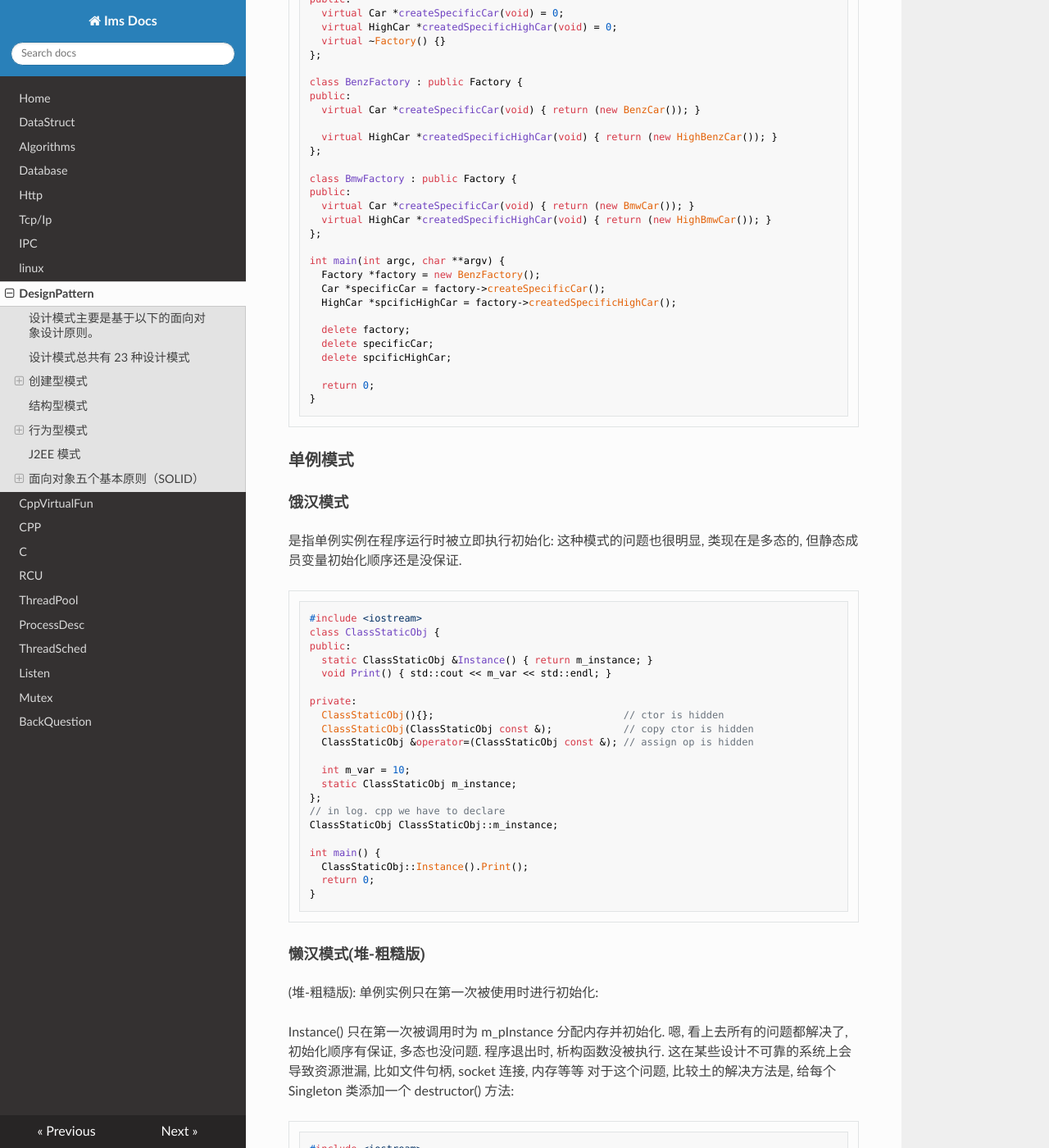
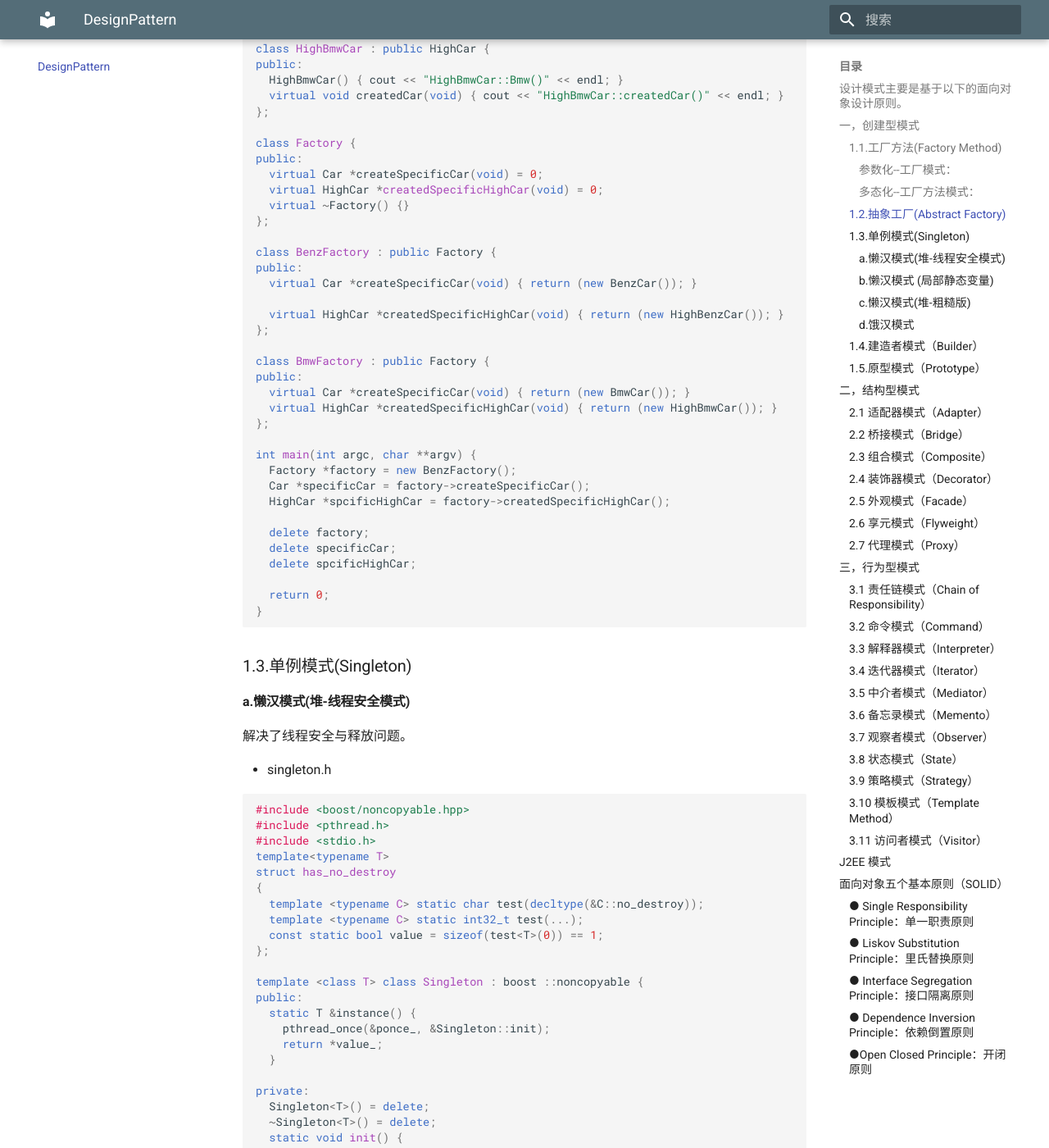
Before and after one commit to ims0/mkdocs, an MkDocs documentation site: the page built from docs/designPattern.md, in a window 1280 px wide and 1400 px high, scrolled down 4783 px. Shown: the whole window at 82% size. Built offline with MkDocs 1.6.1 and Material for MkDocs 9.7.7, drawn with Linux system fonts in a browser that asks for light colours; nearby versions of some CDN libraries; some of the changed text lies outside the part shown.

Commit message:
改mkdocs风格，补充设计模式

````diff
--- a/docs/designPattern.md
+++ b/docs/designPattern.md
@@ -1,49 +1,45 @@
 # patteern
 
+[c语言中文网设计模式](http://c.biancheng.net/design_pattern/)
+
 ![avator](design_pic/design.png)
+
 
 ## 设计模式主要是基于以下的面向对象设计原则。
 
 + 对接口编程而不是对实现编程。
 + 优先使用对象组合而不是继承。
 
-## 设计模式总共有 23 种设计模式
 这些模式可以分为三大类：
 
 + 创建型模式（Creational Patterns）
 + 结构型模式（Structural Patterns）
 + 行为型模式（Behavioral Patterns）
 
-[23种设计模式总结](https://www.cnblogs.com/tongkey/p/7170826.html)
-## 创建型模式
+## 一，创建型模式
 
 这些设计模式提供了一种在创建对象的同时隐藏创建逻辑的方式，而不是使用 new 运算符直接实例化对象。这使得程序在判断针对某个给定实例需要创建哪些对象时更加灵活。
 
-+ 工厂模式（Factory Pattern）
-+ 抽象工厂模式（Abstract Factory Pattern）
++ 工厂方法（Factory Method）
++ 抽象工厂模式（Abstract Factory）
 + 单例模式（Singleton Pattern）
 + 建造者模式（Builder Pattern）
 + 原型模式（Prototype Pattern）
 
-### 工厂模式
+### 1.1.工厂方法(Factory Method)
 
-工厂模式一般分为三种：简单工厂模式、工厂方法模式、抽象工厂模式。
+工厂模式一般分为三种：简单工厂模式、工厂方法模式。
 
-1. 简单工厂模式：
-
-*意图*：定义一个创建对象的接口，让其子类自己决定实例化哪一个工厂类，工厂模式使其创建过程延迟到子类进行。
-
-*主要解决*：主要解决接口选择的问题。
-
-*何时使用*：我们明确地计划不同条件下创建不同实例时。
-
-*如何解决*：让其子类实现工厂接口，返回的也是一个抽象的产品。
-
-*关键代码*：创建过程在其子类执行。
+#### 参数化--工厂模式：
+**意图** ：定义一个创建对象的接口，让其子类自己决定实例化哪一个工厂类，工厂模式使其创建过程延迟到子类进行。
+**主要解决** ：主要解决接口选择的问题。
+**何时使用** ：我们明确地计划不同条件下创建不同实例时。
+**如何解决** ：让其子类实现工厂接口，返回的也是一个抽象的产品。
+**关键代码** ：创建过程在其子类执行。
 
 工厂类根据参数不同 创建有公共父类的不同对象，返回父类的指针。例子中是创建不同品牌的车。
 
-```
+```cpp
 #include <iostream>
 using namespace std;
 
@@ -96,16 +92,14 @@ int main(int argc, char *argv[]) {
   delete carB;
   return 0;
 }
-
-
 ```
-### 工厂方法模式：
+####  多态化--工厂方法模式：
 
 简述：工厂类改为抽象类，由子类负责创建。
 
 工厂方法模式：不再只由一个工厂类决定那一个产品类应当被实例化,这个决定权被交给子类去做。当有新的产品（新型汽车）产生时，只要按照抽象产品角色、抽象工厂角色提供的方法来生成即可（新车型可以用一个新类继承创建产品即可），那么就可以被客户使用，而不必去修改任何已有的代 码。可以看出工厂角色的结构也是符合开闭原则。
 
-```
+```cpp
 #include <iostream>
 using namespace std;
 
@@ -158,15 +152,13 @@ int main(int argc, char **argv) {
 }
 ```
 
-### 抽象工厂：
+### 1.2.抽象工厂(Abstract Factory)
 
 在上面的工厂方法模式基础上，有需要生产高配版的奔驰和宝马，那工厂方法模式就有点鞭长莫及了，这就又有抽象工厂模式
 
 简述：指定品牌后可以创建多个类型的对象。
 
-```
-
-
+```cpp
 #include <iostream>
 using namespace std;
 
@@ -242,78 +234,13 @@ int main(int argc, char **argv) {
 
 ```
 
-### 单例模式
-
-#### 饿汉模式
-
-是指单例实例在程序运行时被立即执行初始化:
-这种模式的问题也很明显, 类现在是多态的, 但静态成员变量初始化顺序还是没保证.
-
-```
-
-#include <iostream>
-class ClassStaticObj {
-public:
-  static ClassStaticObj &Instance() { return m_instance; }
-  void Print() { std::cout << m_var << std::endl; }
-
-private:
-  ClassStaticObj(){};                                // ctor is hidden
-  ClassStaticObj(ClassStaticObj const &);            // copy ctor is hidden
-  ClassStaticObj &operator=(ClassStaticObj const &); // assign op is hidden
-
-  int m_var = 10;
-  static ClassStaticObj m_instance;
-};
-// in log. cpp we have to declare
-ClassStaticObj ClassStaticObj::m_instance;
-
-int main() {
-  ClassStaticObj::Instance().Print();
-  return 0;
-}
-
-```
-
-#### 懒汉模式(堆-粗糙版)
-
-(堆-粗糙版): 单例实例只在第一次被使用时进行初始化:
-
-Instance() 只在第一次被调用时为 m_pInstance 分配内存并初始化. 嗯, 看上去所有的问题都解决了, 初始化顺序有保证, 多态也没问题. 程序退出时, 析构函数没被执行. 这在某些设计不可靠的系统上会导致资源泄漏, 比如文件句柄, socket 连接, 内存等等 对于这个问题, 比较土的解决方法是, 给每个 Singleton 类添加一个 destructor() 方法:
-
-```
-#include <iostream>
-
-class HeapObj {
-public:
-  static HeapObj *Instance() {
-    if (!m_pInstance)
-      m_pInstance = new HeapObj;
-    return m_pInstance;
-  }
-  void Print() { std::cout << m_var << std::endl; }
-
-private:
-  HeapObj(){};                                // ctor is hidden
-  HeapObj(HeapObj const &);            // copy ctor is hidden
-  HeapObj &operator=(HeapObj const &); // assign op is hidden
-
-  int m_var = 9;
-  static HeapObj *m_pInstance;
-};
-HeapObj *HeapObj::m_pInstance = NULL;
-
-int main() {
-  HeapObj::Instance()->Print();
-  return 0;
-}
-```
-
-#### 懒汉模式(堆-线程安全模式)
+### 1.3.单例模式(Singleton)
+#### a.懒汉模式(堆-线程安全模式)
 解决了线程安全与释放问题。
 
 + singleton.h
-```
+
+```cpp
 #include <boost/noncopyable.hpp>
 #include <pthread.h>
 #include <stdio.h>
@@ -359,9 +286,10 @@ class NonTemplate {
 };
 // int NonTemplate::a=1; //multiple definition of `NonTemplate::a';
 ```
+
 + test.cpp
 
-```
+```cpp
 #include "singleton.h"
 
 class Base {
@@ -378,14 +306,13 @@ int main() {
 }
 ```
 
-
-#### 懒汉模式 (局部静态变量-最佳版)
+#### b.懒汉模式 (局部静态变量)
 
 在 Instance() 函数内定义局部静态变量的好处是, theLog 的构造函数只会在第一次调用Instance() 时被初始化, 达到了和 "堆栈版" 相同的动态初始化效果, 保证了成员变量和 Singleton 本身的初始化顺序.
 
 它还有一个潜在的安全措施, Instance() 返回的是对局部静态变量的引用, 如果返回的是指针, Instance() 的调用者很可能会误认为他要检查指针的有效性, 并负责销毁. 构造函数和拷贝构造函数也私有化了, 这样类的使用者不能自行实例化.
 
-```
+```cpp
 #include <iostream>
 #include <list>
 class Log {
@@ -402,7 +329,7 @@ public:
   }
 
 private:
-  Log(){};                     // ctor is hidden
+  Log() {};                     // ctor is hidden
   Log(Log const &);            // copy ctor is hidden
   Log &operator=(Log const &); // assign op is hidden
   std::list<std::string> m_data;
@@ -415,36 +342,163 @@ int main() {
 ```
 
 
-## 结构型模式
+#### c.懒汉模式(堆-粗糙版)
+
+(堆-粗糙版): 单例实例只在第一次被使用时进行初始化:
+
+Instance() 只在第一次被调用时为 m_pInstance 分配内存并初始化. 嗯, 看上去所有的问题都解决了, 初始化顺序有保证, 多态也没问题. 程序退出时, 析构函数没被执行. 这在某些设计不可靠的系统上会导致资源泄漏, 比如文件句柄, socket 连接, 内存等等 对于这个问题, 比较土的解决方法是, 给每个 Singleton 类添加一个 destructor() 方法:
+
+```cpp
+#include <iostream>
+
+class HeapObj {
+public:
+  static HeapObj *Instance() {
+    if (!m_pInstance)
+      m_pInstance = new HeapObj;
+    return m_pInstance;
+  }
+  void Print() { std::cout << m_var << std::endl; }
+
+private:
+  HeapObj(){};                                // ctor is hidden
+  HeapObj(HeapObj const &);            // copy ctor is hidden
+  HeapObj &operator=(HeapObj const &); // assign op is hidden
+
+  int m_var = 9;
+  static HeapObj *m_pInstance;
+};
+HeapObj *HeapObj::m_pInstance = NULL;
+
+int main() {
+  HeapObj::Instance()->Print();
+  return 0;
+}
+```
+
+#### d.饿汉模式
+
+是指单例实例在程序运行时被立即执行初始化:
+这种模式的问题也很明显, 类现在是多态的, 但静态成员变量初始化顺序还是没保证.
+
+```cpp
+#include <iostream>
+class ClassStaticObj {
+public:
+  static ClassStaticObj &Instance() { return m_instance; }
+  void Print() { std::cout << m_var << std::endl; }
+
+private:
+  ClassStaticObj(){};                                // ctor is hidden
+  ClassStaticObj(ClassStaticObj const &);            // copy ctor is hidden
+  ClassStaticObj &operator=(ClassStaticObj const &); // assign op is hidden
+
+  int m_var = 10;
+  static ClassStaticObj m_instance;
+};
+// in log. cpp we have to declare
+ClassStaticObj ClassStaticObj::m_instance;
+
+int main() {
+  ClassStaticObj::Instance().Print();
+  return 0;
+}
+```
+
+### 1.4.建造者模式（Builder）
+
++ 意图
+
+将一个复杂对象的构建与表示分离，使得同样的构建过程可以创建不同的表示。
+
+https://zhuanlan.zhihu.com/p/58093669
+
++ 使用
+    1. 首先生成一个director
+    2. 然后生成一个目标builder
+    3. 接着使用director组装builder
+    4. 组装完毕后使用builder创建产品实例
+
+
+### 1.5.原型模式（Prototype）
+
+
++ 意图
+
+用原型实例指定创建对象的种类，并且通过copy这些原型创建新的对象。
+
+
+
+## 二，结构型模式
 这些设计模式关注类和对象的组合。继承的概念被用来组合接口和定义组合对象获得新功能的方式。
 
-+ 适配器模式（Adapter Pattern）
-+ 桥接模式（Bridge Pattern）
-+ 过滤器模式（Filter、Criteria Pattern）
-+ 组合模式（Composite Pattern）
-+ 装饰器模式（Decorator Pattern）
-+ 外观模式（Facade Pattern）
-+ 享元模式（Flyweight Pattern）
-+ 代理模式（Proxy Pattern）
+### 2.1 适配器模式（Adapter）
++ 意图
+将一个类的接口转换成客户希望的另外一个接口，使得原本由于接口不兼容而不能一起工作的那些类能一起工作。
 
-## 行为型模式
++ c++ 实现
+用公共方式继承接口，用私有方式继承接口的实现
+
++ 与Bridge模式对比
+Bridge 的目的是将接口与实现分离，从而比较容易的独立改变它们，而Adapter意味着改变一个已有对象的接口。
+
+
+### 2.2 桥接模式（Bridge）
++ 意图
+将抽象部分与它的实现分离，使它们可以独立的改变。
+
++ c++ 实现
+抽象类保存实现类的引用
+
+
+### 2.3 组合模式（Composite）
+### 2.4 装饰器模式（Decorator）
++ 意图
+动态的给一个对象添加额外的职责，就增加功能来说，Decorator 比生成子类更为灵活。
+
++ c++ 实现
+    1. 子类保存父类的引用，接口缺省调用父类的实现；
+    2. 装饰的孙类重写父类的接口，在调用父类实现的同时增加自己的实现。`{dosomething(),Base::func()}`
+
+
+
+### 2.5 外观模式（Facade）
+### 2.6 享元模式（Flyweight）
+### 2.7 代理模式（Proxy）
++ 意图
+为其他对象提供一种代理以控制对这个对象的访问。
+
+
+
+
+## 三，行为型模式
 这些设计模式特别关注对象之间的通信。
 
-+ 责任链模式（Chain of Responsibility Pattern）
-+ 命令模式（Command Pattern）
-+ 解释器模式（Interpreter Pattern）
-+ 迭代器模式（Iterator Pattern）
-+ 中介者模式（Mediator Pattern）
-+ 备忘录模式（Memento Pattern）
-+ 观察者模式（Observer Pattern）
-+ 状态模式（State Pattern）
+### 3.1 责任链模式（Chain of Responsibility）
++ 意图
+避免请求发送者与接收者耦合在一起，让多个对象都有可能接收请求，将这些对象连接成一条链，并且沿着这条链传递请求，直到有对象处理它为止。
+
+### 3.2 命令模式（Command）
+### 3.3 解释器模式（Interpreter）
+### 3.4 迭代器模式（Iterator）
++ 意图
+提供一个方法顺序访问一个聚合对象中的各个元素，而又不需要暴露该对象的内部表示。
+
+### 3.5 中介者模式（Mediator）
+### 3.6 备忘录模式（Memento）
+### 3.7 观察者模式（Observer）
++ 意图
+定义对象间的一种一对多的依赖关系，当一个对象的状态发生改变时，所有依赖它的对象都得到通知并自动更新。
+
+
+当对象间存在一对多关系时，则使用观察者模式（Observer Pattern）。比如，当一个对象被修改时，则会自动通知依赖它的对象。观察者模式属于行为型模式。
+### 3.8 状态模式（State）
+### 3.9 策略模式（Strategy）
+### 3.10 模板模式（Template Method）
+### 3.11 访问者模式（Visitor）
+
 + 空对象模式（Null Object Pattern）
-+ 策略模式（Strategy Pattern）
-+ 模板模式（Template Pattern）
-+ 访问者模式（Visitor Pattern）
 
-### 观察者模式
-当对象间存在一对多关系时，则使用观察者模式（Observer Pattern）。比如，当一个对象被修改时，则会自动通知依赖它的对象。观察者模式属于行为型模式。
 
 ## J2EE 模式
 
@@ -522,4 +576,4 @@ int main() {
 
 ### ●Open Closed Principle：开闭原则
 
-在面向对象编程领域中，开闭原则规定“软件中的对象（类，模块，函数等等）应该**对于扩展是开放的，但是对于修改是封闭的**”，这意味着一个实体是允许在不改变它的源代码的前提下变更它的行为。该特性在产品化的环境中是特别有价值的，在这种环境中，改变源代码需要代码审查，单元测试以及诸如此类的用以确保产品使用质量的过程。遵循这种原则的代码在扩展时并不发生改变，因此无需上述的过程。
+在面向对象编程领域中，开闭原则规定“软件中的对象（类，模块，函数等等）应该 **对于扩展是开放的，但是对于修改是封闭的** ”，这意味着一个实体是允许在不改变它的源代码的前提下变更它的行为。该特性在产品化的环境中是特别有价值的，在这种环境中，改变源代码需要代码审查，单元测试以及诸如此类的用以确保产品使用质量的过程。遵循这种原则的代码在扩展时并不发生改变，因此无需上述的过程。
--- a/mkdocs.yml
+++ b/mkdocs.yml
@@ -1,5 +1,15 @@
 site_name: Ims Docs
-theme: readthedocs
+theme:
+  name: material
+  palette:
+    primary: 'Blue Grey'
+    accent: 'Pink'
+  feature:
+    tabs: true
+  #font:
+    #text: 'Ubuntu'
+    #code: 'Ubuntu Mono'
+  language: 'zh'
 nav:
     - Home: index.md
     - DataStruct: dataStruct.md
````
Also changed, not shown: docs/database.md (+5 -3 lines), 1 other file.
